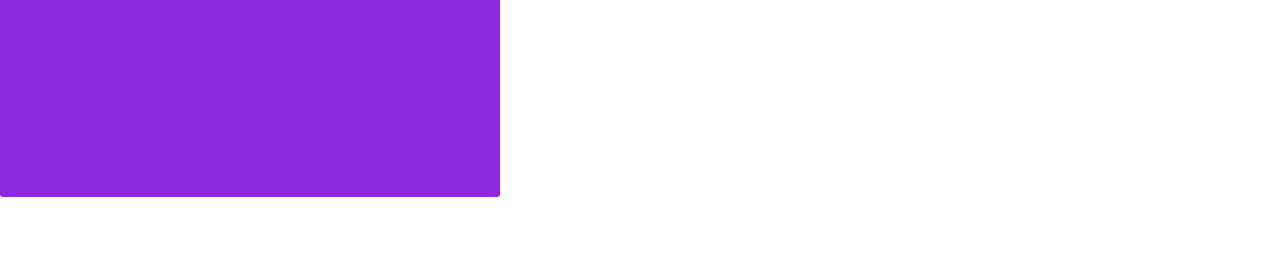
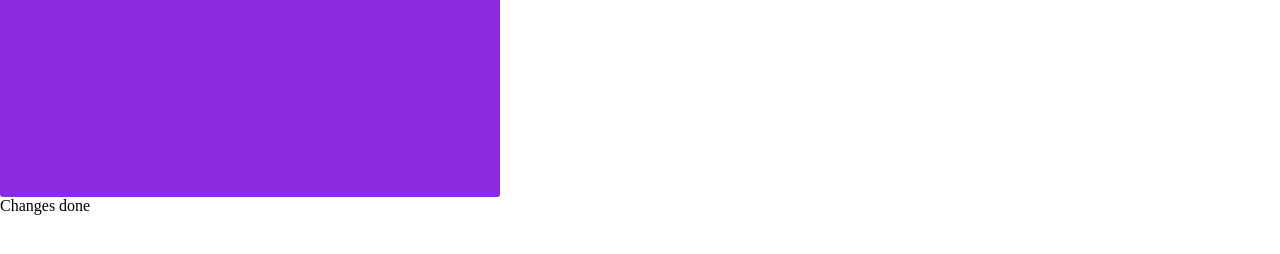
Before and after one commit to 12priyanka19/quizApp-, a plain HTML site: page index.html in a window 1280 px wide. Shown: the part 80-334 px from the top of the page. Drawn offline with Linux system fonts and the light colour scheme.

Commit message:
changes done

```diff
--- a/index.html
+++ b/index.html
@@ -28,5 +28,6 @@
 <body>
     <h1>Welcome to Quiz App</h1>
     <div class="container"></div>
+    <div>Changes done</div>
 </body>
 </html>
```
